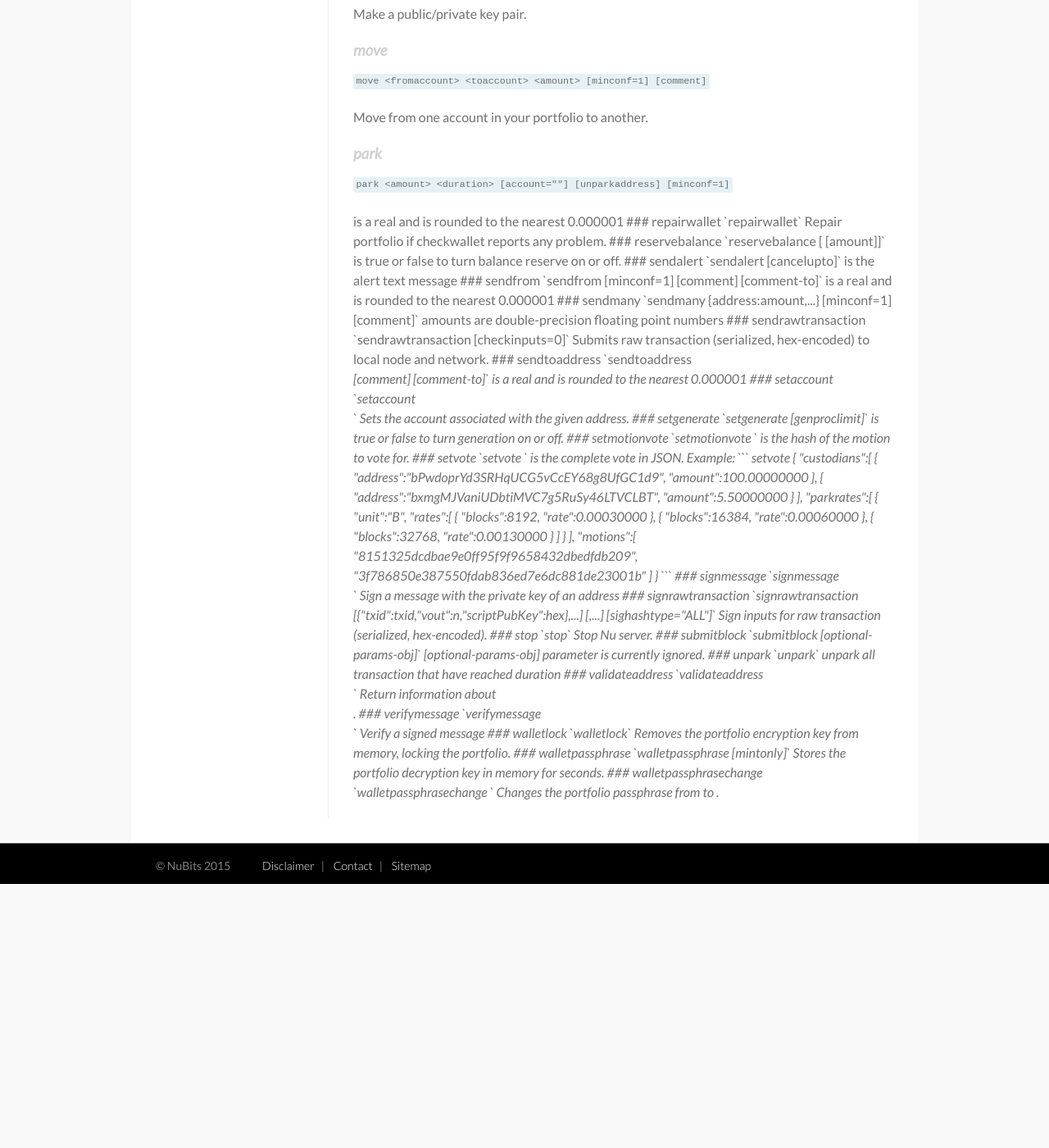
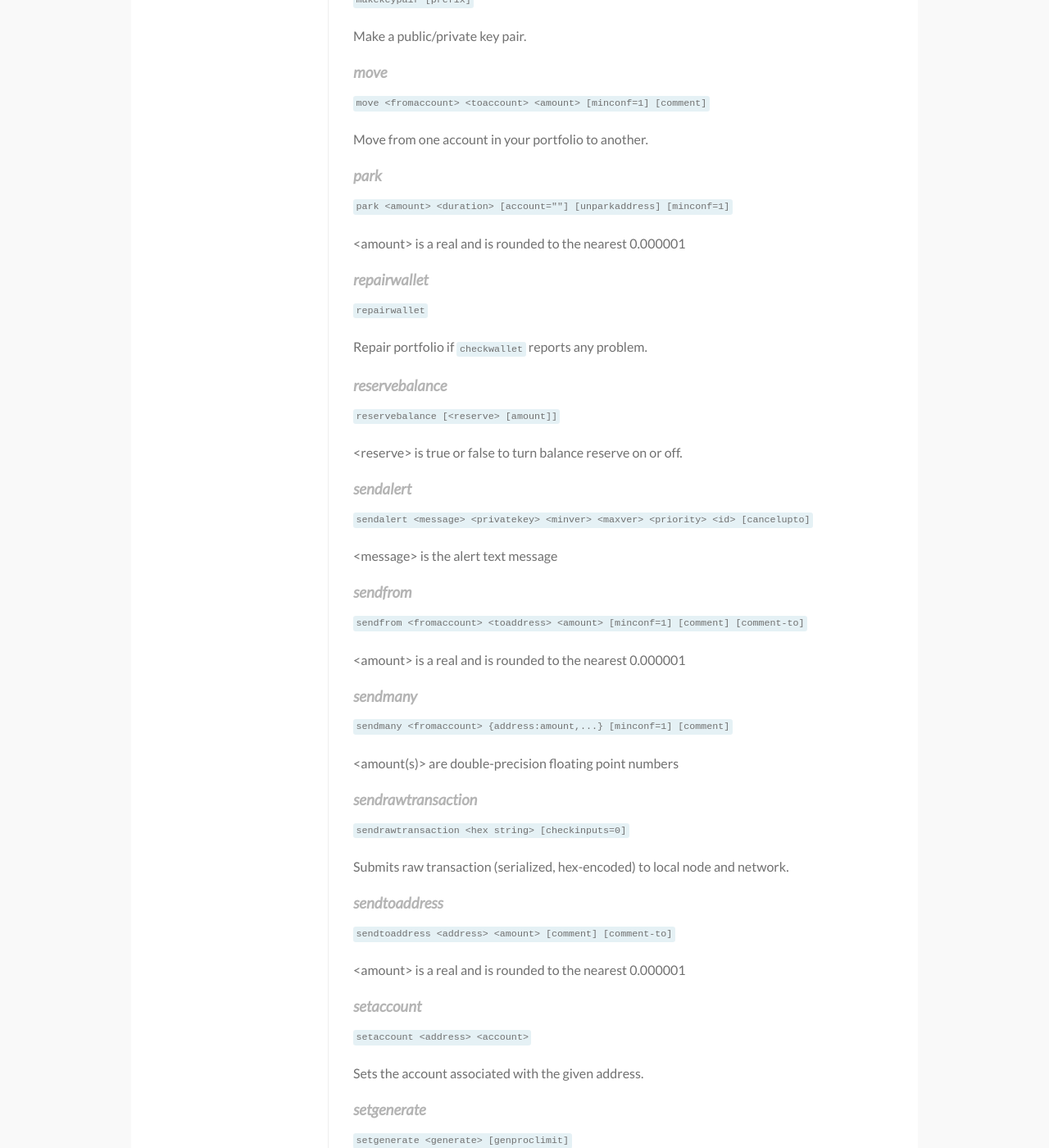
Before and after one commit to NuNetwork/documentation, a Jekyll site: the page built from _kb/rpc-api.md, in a window 1280 px wide and 1400 px high, scrolled down 7363 px. Shown: the whole window at 82% size. Built offline with Jekyll 4.4.1, drawn with Linux system fonts in a browser that asks for light colours; nearby versions of some CDN libraries; before the commit the page ends 8441 px from its top, so only the background shows below that; some of the changed text lies outside the part shown.

Commit message:
Fixed an 'unescaped tag' (<address>) that wasn't really a tag but Jekyll tried to render it anyways.

````diff
--- a/_kb/rpc-api.md
+++ b/_kb/rpc-api.md
@@ -7,7 +7,6 @@ layout: kb
 lang: en
 callouts:
 ---
-
 
 ## Nu Network Ports
 
@@ -50,18 +47,15 @@ Safely copies wallet.dat to destination, which can be a directory or a path with
 
 Check portfolio for integrity.
 
-
 ### createmultisig
 
 `createmultisig nrequired ["key",...]`
-
 
 ### createrawtransaction
 
 `createrawtransaction [{"txid":txid,"vout":n},...] {address:amount,...}`
 
-Create a transaction spending given inputs
-
+Create a transaction spending given inputs.
 
 ### decoderawtransaction
 
@@ -69,20 +63,17 @@ Create a transaction spending given inputs
 
 Return a JSON object representing the serialized, hex-encoded transaction.
 
-
 ### distribute
 
 `distribute <cutoff timestamp> <amount> [<proceed>]`
 
-cutoff is date and time at which the share balances should be considered. Format is unix time.
-
-
+\<cutoff timestamp\> is the date and time at which the share balances should be considered formatted in unix epoch time.
 
 ### dumpprivkey
 
 `dumpprivkey <ppcoinaddress>`
 
-Reveals the private key corresponding to <ppcoinaddress>.
+Reveals the private key corresponding to \<ppcoinaddress\>.
 
 ### encryptwallet
 
@@ -96,15 +87,11 @@ Encrypts the portfolio with <passphrase>
 
 Add the Peercoin keys associated with the NuShares addresses to the Peercoin wallet. Peercoin must be running and accept RPC commands.
 
-
-
 ### getaccount
 
 `getaccount <address>`
 
 Returns the account associated with the given address.
-
-
 
 ### getaccountaddress
 
@@ -112,23 +99,17 @@ Returns the account associated with the given address.
 
 Returns the current Nu address for receiving payments to this account.
 
-
-
 ### getaddressesbyaccount
 
 `getaddressesbyaccount <account>`
 
 Returns the list of addresses for the given account.
 
-
-
 ### getbalance
 
 `getbalance [account] [minconf=1]`
 
-If [account] is not specified, returns the server's total available balance.
-
-
+If \[account\] is not specified, returns the server's total available balance.
 
 ### getblock
 
@@ -136,23 +117,17 @@ If [account] is not specified, returns the server's total available balance.
 
 txinfo optional to print more detailed tx info
 
-
-
 ### getblockcount
 
 `getblockcount`
 
 Returns the number of blocks in the longest block chain.
 
-
-
 ### getblockhash
 
 `getblockhash <index>`
 
-Returns hash of block in best-block-chain at <index>.
-
-
+Returns hash of block in best-block-chain at \<index\>.
 
 ### getblocktemplate
 
@@ -160,15 +135,11 @@ Returns hash of block in best-block-chain at <index>.
 
 Returns data needed to construct a block to work on:
 
-
-
 ### getcheckpoint
 
 `getcheckpoint`
 
 Show info of synchronized checkpoint.
-
-
 
 ### getconnectioncount
 
@@ -176,15 +147,11 @@ Show info of synchronized checkpoint.
 
 Returns the number of connections to other nodes.
 
-
-
 ### getcustodianvotes
 
 `getcustodianvotes [<block height>] [<block quantity>]`
 
 Returns an object containing the custodian vote results.
-
-
 
 ### getdifficulty
 
@@ -192,15 +159,11 @@ Returns an object containing the custodian vote results.
 
 Returns difficulty as a multiple of the minimum difficulty.
 
-
-
 ### getgenerate
 
 `getgenerate`
 
-Returns true or false.
-
-
+Returns `true` or `false`.
 
 ### gethashespersec
 
@@ -264,15 +213,11 @@ Returns a new Nu address for receiving payments.  If [account] is specified (rec
 
 Returns an object containing the park rates in the block at height <height> (default: the last block).
 
-
-
 ### getpeercoinaddresses
 
 `getpeercoinaddresses <account>`
 
 Returns the list of addresses and the associated Peercoin address for the given account.
-
-
 
 ### getpeerinfo
 
@@ -280,15 +225,11 @@ Returns the list of addresses and the associated Peercoin address for the given
 
 Returns data about each connected network node.
 
-
-
 ### getrawmempool
 
 `getrawmempool`
 
 Returns all transaction ids in memory pool.
-
-
 
 ### getrawtransaction
 
@@ -296,35 +237,27 @@ Returns all transaction ids in memory pool.
 
 If verbose=0, returns a string that is
 
-
-
 ### getreceivedbyaccount
 
 `getreceivedbyaccount <account> [minconf=1]`
 
-Returns the total amount received by addresses with <account> in transactions with at least [minconf] confirmations.
-
-
+Returns the total amount received by addresses with \<account\> in transactions with at least \[minconf\] confirmations.
 
 ### getreceivedbyaddress
 
 `getreceivedbyaddress <address> [minconf=1]`
 
-Returns the total amount received by <address> in transactions with at least [minconf] confirmations.
-
-
+Returns the total amount received by \<address\> in transactions with at least \[minconf\] confirmations.
 
 ### gettransaction
 
 `gettransaction <txid>`
 
-Get detailed information about <txid>
-
+Get detailed information about \<txid\>.
 
 ### gettxout
 
 `gettxout "txid" n ( includemempool )`
-
 
 ### getvote
 
@@ -332,15 +265,11 @@ Get detailed information about <txid>
 
 Returns the vote that will be inserted in the next proof of stake block.
 
-
-
 ### getwork
 
 `getwork [data]`
 
-If [data] is not specified, returns formatted hash data to work on:
-
-
+If \[data\] is not specified, returns formatted hash data to work on:
 
 ### help
 
@@ -348,15 +277,11 @@ If [data] is not specified, returns formatted hash data to work on:
 
 List commands, or get help for a command.
 
-
-
 ### importprivkey
 
 `importprivkey <ppcoinprivkey> [label]`
 
 Adds a private key (as returned by dumpprivkey) to your wallet.
-
-
 
 ### keypoolrefill
 
@@ -364,15 +289,11 @@ Adds a private key (as returned by dumpprivkey) to your wallet.
 
 Fills the keypool, requires portfolio passphrase to be set.
 
-
-
 ### liquidityinfo
 
 `liquidityinfo <currency> <buyamount> <sellamount> <grantaddress>`
 
 Broadcast liquidity information.
-
-
 
 ### listaccounts
 
@@ -380,47 +301,35 @@ Broadcast liquidity information.
 
 Returns Object that has account names as keys, account balances as values.
 
-
-
 ### listparked
 
 `listparked [account]`
 
 Returns the list of parked coins.
 
-
-
 ### listreceivedbyaccount
 
 `listreceivedbyaccount [minconf=1] [includeempty=false]`
 
-[minconf] is the minimum number of confirmations before payments are included.
-
-
+\[minconf\] is the minimum number of confirmations before payments are included.
 
 ### listreceivedbyaddress
 
 `listreceivedbyaddress [minconf=1] [includeempty=false]`
 
-[minconf] is the minimum number of confirmations before payments are included.
-
-
+\[minconf\] is the minimum number of confirmations before payments are included.
 
 ### listsinceblock
 
 `listsinceblock [blockhash] [target-confirmations]`
 
-Get all transactions in blocks since block [blockhash], or all transactions if omitted
-
-
+Get all transactions in blocks since block \[blockhash\], or all transactions if omitted
 
 ### listtransactions
 
 `listtransactions [account] [count=10] [from=0]`
 
-Returns up to [count] most recent transactions skipping the first [from] transactions for account [account].
-
-
+Returns up to \[count\] most recent transactions skipping the first \[from\] transactions for account \[account\].
 
 ### listunspent
 
@@ -428,15 +337,11 @@ Returns up to [count] most recent transactions skipping the first [from] transac
 
 Returns array of unspent transaction outputs
 
-
-
 ### makekeypair
 
 `makekeypair [prefix]`
 
 Make a public/private key pair.
-
-
 
 ### move
 
@@ -444,54 +349,46 @@ Make a public/private key pair.
 
 Move from one account in your portfolio to another.
 
-
-
 ### park
 
 `park <amount> <duration> [account=""] [unparkaddress] [minconf=1]`
 
-<amount> is a real and is rounded to the nearest 0.000001
-
+\<amount\> is a real and is rounded to the nearest 0.000001
 
 
 ### repairwallet
 
 `repairwallet`
 
-Repair portfolio if checkwallet reports any problem.
-
+Repair portfolio if `checkwallet` reports any problem.
 
 
 ### reservebalance
 
 `reservebalance [<reserve> [amount]]`
 
-<reserve> is true or false to turn balance reserve on or off.
-
+\<reserve\> is true or false to turn balance reserve on or off.
 
 
 ### sendalert
 
 `sendalert <message> <privatekey> <minver> <maxver> <priority> <id> [cancelupto]`
 
-<message> is the alert text message
-
+\<message\> is the alert text message
 
 
 ### sendfrom
 
 `sendfrom <fromaccount> <toaddress> <amount> [minconf=1] [comment] [comment-to]`
 
-<amount> is a real and is rounded to the nearest 0.000001
-
+\<amount\> is a real and is rounded to the nearest 0.000001
 
 
 ### sendmany
 
 `sendmany <fromaccount> {address:amount,...} [minconf=1] [comment]`
 
-amounts are double-precision floating point numbers
-
+\<amount(s)\> are double-precision floating point numbers
 
 
 ### sendrawtransaction
@@ -501,13 +398,11 @@ amounts are double-precision floating point numbers
 Submits raw transaction (serialized, hex-encoded) to local node and network.
 
 
-
 ### sendtoaddress
 
 `sendtoaddress <address> <amount> [comment] [comment-to]`
 
-<amount> is a real and is rounded to the nearest 0.000001
-
+\<amount\> is a real and is rounded to the nearest 0.000001
 
 
 ### setaccount
@@ -517,30 +412,27 @@ Submits raw transaction (serialized, hex-encoded) to local node and network.
 Sets the account associated with the given address.
 
 
-
 ### setgenerate
 
 `setgenerate <generate> [genproclimit]`
 
-<generate> is true or false to turn generation on or off.
-
+\<generate\> is true or false to turn generation on or off.
 
 
 ### setmotionvote
 
 `setmotionvote <motion hash>`
 
-<motionhash> is the hash of the motion to vote for.
-
+\<motionhash\> is the hash of the motion to vote for.
 
 
 ### setvote
 
 `setvote <vote>`
 
-<vote> is the complete vote in JSON. Example:
+\<vote\> is the complete vote in JSON. Example:
 
-```
+{% highlight bash %}
 setvote {
    "custodians":[
       {
@@ -576,8 +468,8 @@ setvote {
       "3f786850e387550fdab836ed7e6dc881de23001b"
    ]
 }
+{% endhighlight %}
 
-```
 ### signmessage
 
 `signmessage <address> <message>`
@@ -585,13 +477,13 @@ setvote {
 Sign a message with the private key of an address
 
 
-
 ### signrawtransaction
 
-`signrawtransaction <hex string> [{"txid":txid,"vout":n,"scriptPubKey":hex},...] [<privatekey1>,...] [sighashtype="ALL"]`
+{% highlight bash %}
+signrawtransaction <hex string> [{"txid":txid,"vout":n,"scriptPubKey":hex},...] [<privatekey1>,...] [sighashtype="ALL"]
+{% endhighlight %}
 
 Sign inputs for raw transaction (serialized, hex-encoded).
-
 
 
 ### stop
@@ -601,29 +493,25 @@ Sign inputs for raw transaction (serialized, hex-encoded).
 Stop Nu server.
 
 
-
 ### submitblock
 
 `submitblock <hex data> [optional-params-obj]`
 
-[optional-params-obj] parameter is currently ignored.
-
+\[optional-params-obj\] parameter is currently ignored.
 
 
 ### unpark
 
 `unpark`
 
-unpark all transaction that have reached duration
-
+Unpark all transaction that have reached duration
 
 
 ### validateaddress
 
 `validateaddress <address>`
 
-Return information about <address>.
-
+Return information about \<address\>.
 
 
 ### verifymessage
@@ -633,7 +521,6 @@ Return information about <address>.
 Verify a signed message
 
 
-
 ### walletlock
 
 `walletlock`
@@ -641,17 +528,15 @@ Verify a signed message
 Removes the portfolio encryption key from memory, locking the portfolio.
 
 
-
 ### walletpassphrase
 
 `walletpassphrase <passphrase> <timeout> [mintonly]`
 
-Stores the portfolio decryption key in memory for <timeout> seconds.
-
+Stores the portfolio decryption key in memory for \<timeout\> seconds.
 
 
 ### walletpassphrasechange
 
 `walletpassphrasechange <oldpassphrase> <newpassphrase>`
 
-Changes the portfolio passphrase from <oldpassphrase> to <newpassphrase>.
+Changes the portfolio passphrase from \<oldpassphrase\> to \<newpassphrase\>.
--- a/_sass/_base.sass
+++ b/_sass/_base.sass
@@ -162,7 +162,7 @@ body
       margin-top: 0
   h3
     margin-bottom: 0.6em
-    color: transparentize(#444444, 0.75)
+    color: transparentize(#444444, 0.60)
     font-style: italic
   p
     margin-bottom: 1.25em
````
Also changed, not shown: other parts of _kb/rpc-api.md (+5 -21 lines).
